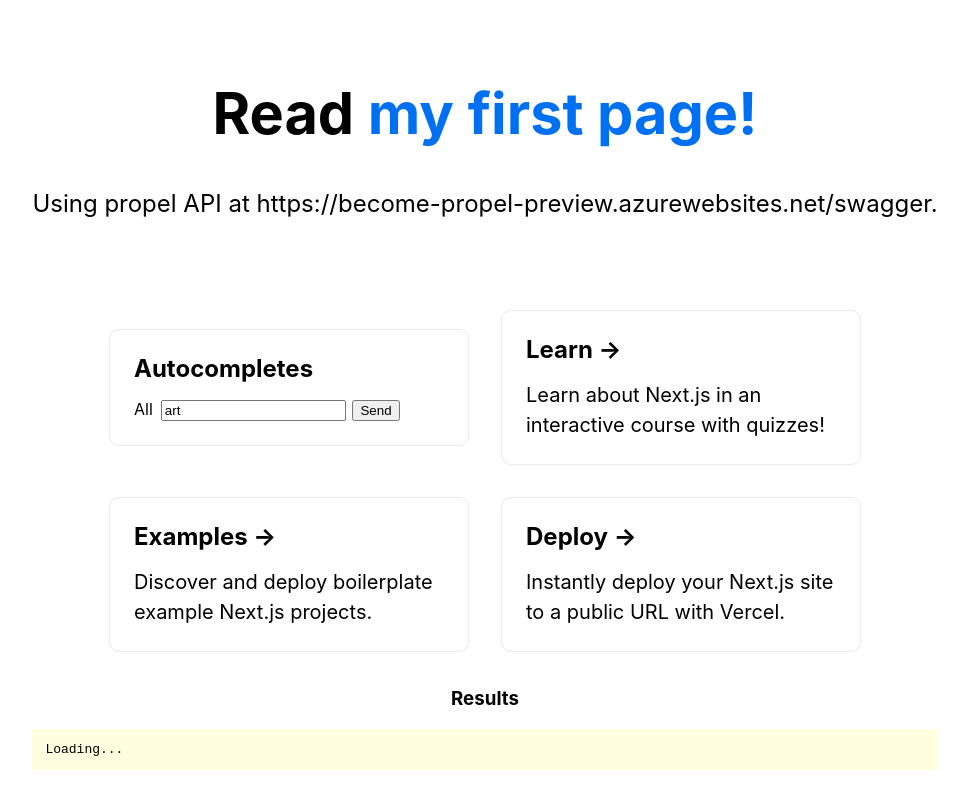
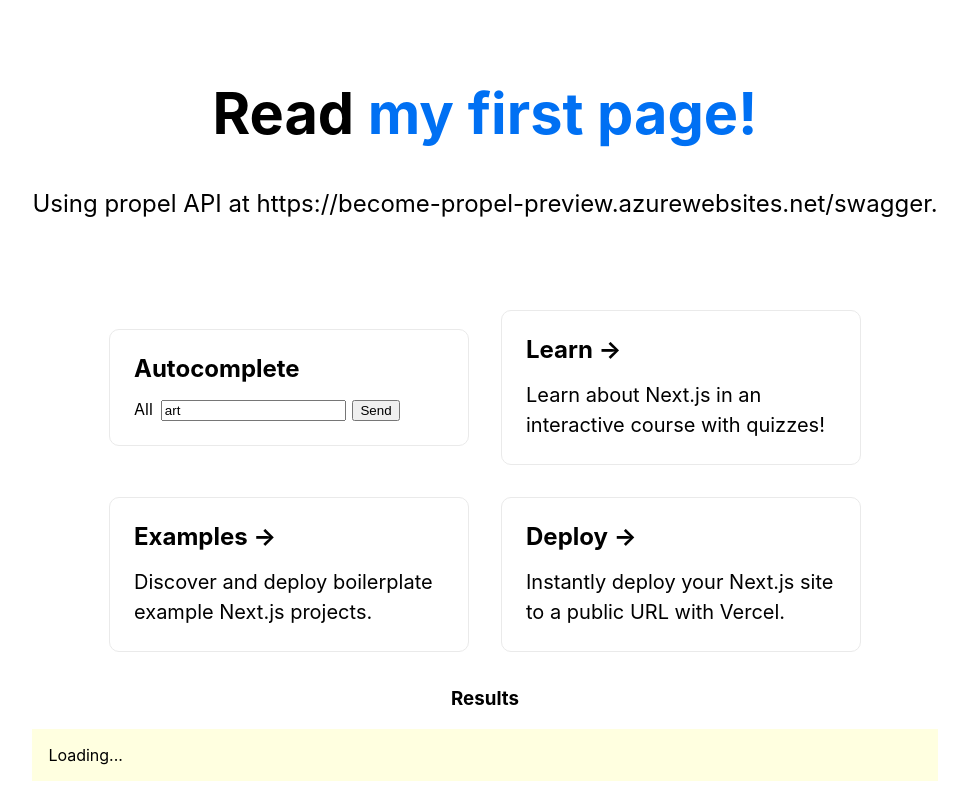
Before and after one commit to IanIsFluent/nextjs-blog, a Next.js app: page / in a window 1280 px wide. Shown: the top 800 px of the page, without its empty margins (155-1124 px from the left). Built offline with nearby package versions, Linux system fonts and the light colour scheme.

Commit message:
get response value to show on page

```diff
--- a/pages/index.tsx
+++ b/pages/index.tsx
@@ -15,7 +15,7 @@ export default function Home() {
   return (
     <div className={styles.container}>
       <Head>
-        <title>Create Next App</title>
+        <title>Propel API Example</title>
         <link rel="icon" href="/favicon.ico" />
       </Head>
 
@@ -93,11 +93,13 @@ export default function Home() {
       queryKey: ['acAll'],
       enabled: false,
       retry: false,
-      queryFn: () =>
-        fetch(
+      queryFn: async () => {
+        var res = await fetch(
           'https://become-propel-preview.azurewebsites.net/api/v1/autocomplete/all?q=' +
             acAllValue
-        ),
+        );
+        return res.json();
+      },
     });
 
     return (
@@ -113,8 +115,7 @@ export default function Home() {
 
         <div className={styles.grid}>
           <div className={styles.card}>
-            <h3>Autocompletes</h3>
-            <form>
+            <h3>Autocomplete</h3>
             <label
               htmlFor="all"
               style={{
@@ -136,13 +137,7 @@ export default function Home() {
             <button type="button" onClick={() => refetch()}>
               Send
             </button>
-            </form>
           </div>
-          {/* <a href="https://nextjs.org/docs" className={styles.card}>
-      <h3>Documentation &rarr;</h3>
-      <p>Find in-depth information about Next.js features and API.</p>
-      </a> */}
-
           <a href="https://nextjs.org/learn" className={styles.card}>
             <h3>Learn &rarr;</h3>
             <p>Learn about Next.js in an interactive course with quizzes!</p>
@@ -172,13 +167,14 @@ export default function Home() {
             width: '100%',
             backgroundColor: 'lightyellow',
             padding: '1em',
-            fontFamily: 'monospace',
+            maxHeight: '50vh',
+            overflow: 'auto',
           }}
         >
           <>
             {isError && <div>Error: {(error as any)?.message}</div>}
             {isLoading && <div>Loading...</div>}
-            {isSuccess && JSON.stringify(data, null, 2)}
+            {isSuccess && <pre>{JSON.stringify(data, null, 2)}</pre>}
           </>
         </div>
       </main>
```
Lines whose indentation alone changed are shown as unchanged.
